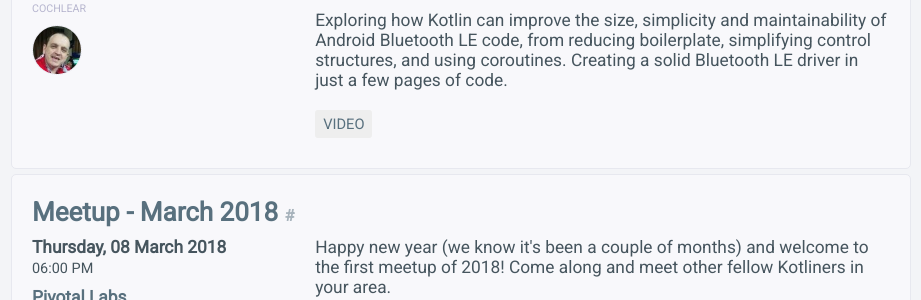
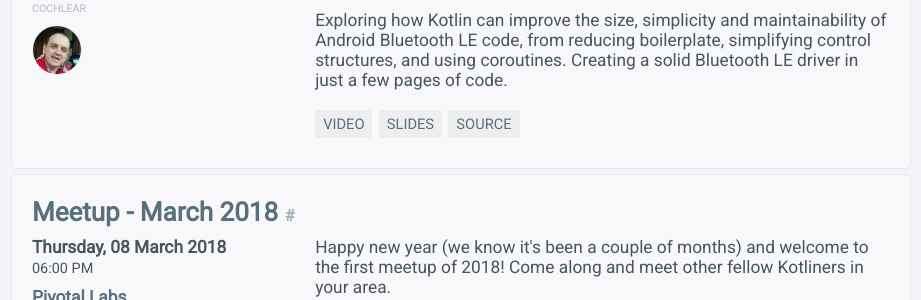
Before and after one commit to garethsime/sydkotlin.github.io, a Jekyll site: the page built from index.html, in a window 1280 px wide and 900 px high, scrolled down 771 px. Shown: the part 145-445 px from the top of the window, without its empty margins (179-1100 px from the left). Built offline with Jekyll 4.4.1, drawn with Linux system fonts in a browser that asks for light colours; nearby versions of some CDN libraries.

```diff
--- a/_data/events.yml
+++ b/_data/events.yml
@@ -495,3 +495,9 @@
       links:
         - title: Video
           url: https://youtu.be/vmIfxBGPxXU
+
+        - title: Slides
+          url: /materials/2018-05-23-2/kotlin-bluetooth.pdf
+
+        - title: Source
+          url: https://github.com/tali3san/kotlin-bluetooth
```
Also changed, not shown: 1 other file.
